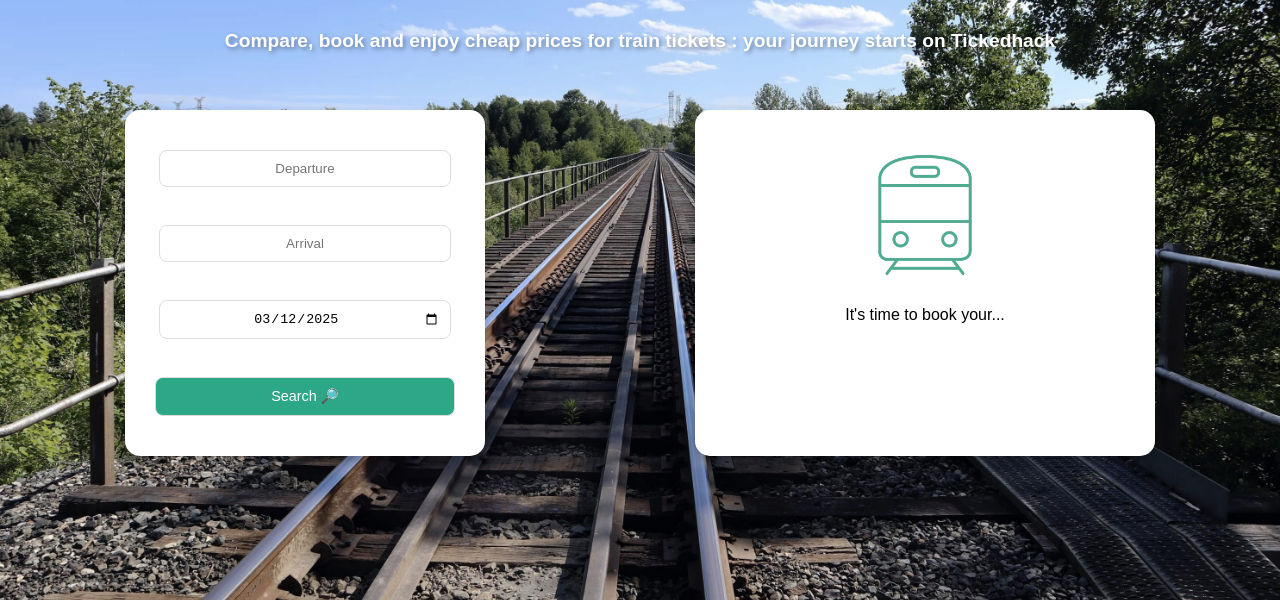
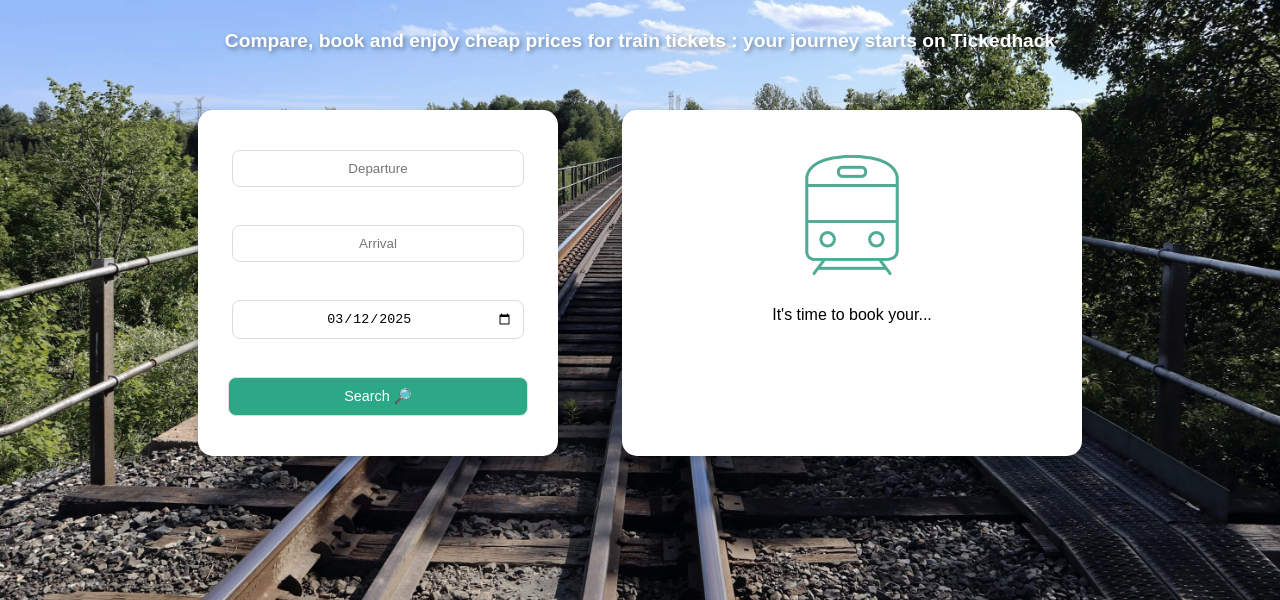
Before and after one commit to lturjman/Tickethack-Frontend, a website with bundled scripts: page index.html in a window 1280 px wide. Shown: the part 200-800 px from the top of the page. Built offline with nearby package versions, Linux system fonts and the light colour scheme.

Commit message:
ca a lair bon pour le front V2

```diff
--- a/style.css
+++ b/style.css
@@ -60,9 +60,9 @@ h3 {
 
 #flex-container {
   display: flex;
-  justify-content: space-around;
+  justify-content:center;
   padding: 40px;
-  gap: 40px;
+  gap: 5vw;
 }
 
 #search-block, #center-block, #results-block {
```
